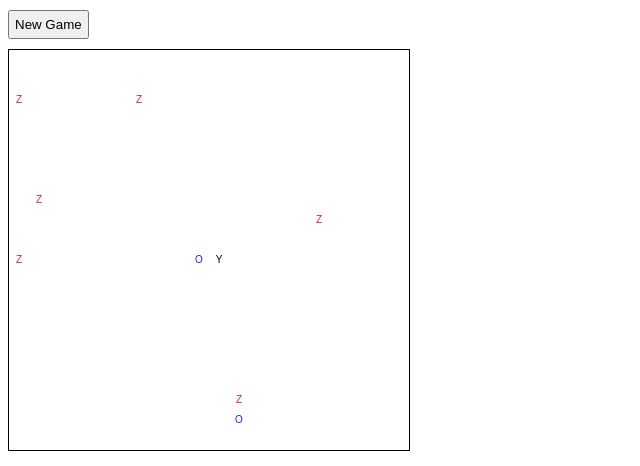
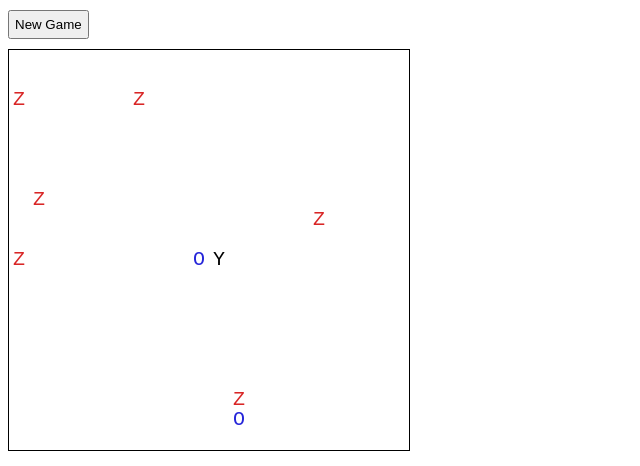
Before and after one commit to tombaker1/tombaker1.github.io, a plain HTML site: page index.html in a window 1280 px wide. Shown: the top 466 px of the page, 0-640 px from the left. Drawn offline with Linux system fonts and the light colour scheme.

Commit message:
Update index.html

```diff
--- a/index.html
+++ b/index.html
@@ -139,7 +139,7 @@
                 //if (animationType === 'rotate') {
                     //ctx.rotate(this.rotation);
                 //}
-                ctx.font = `${this.fontSize}px monospace}`;
+                ctx.font = `${this.fontSize}px monospace`;
                 ctx.fillStyle = `hsla(${this.hue}, 70%, ${this.lightness}%, ${this.opacity})`;
                 ctx.textAlign = 'center';
                 ctx.textBaseline = 'middle';
```
